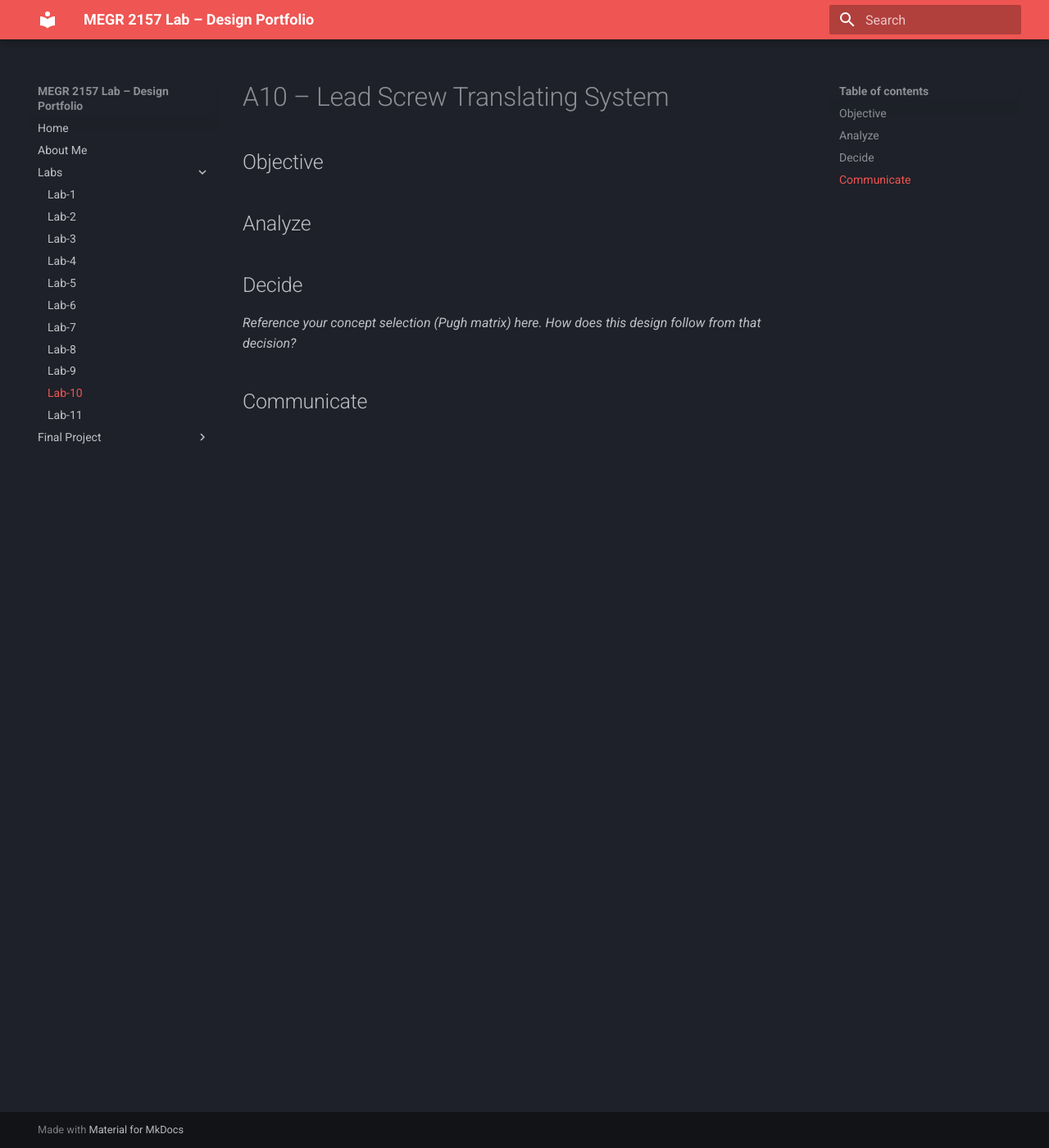
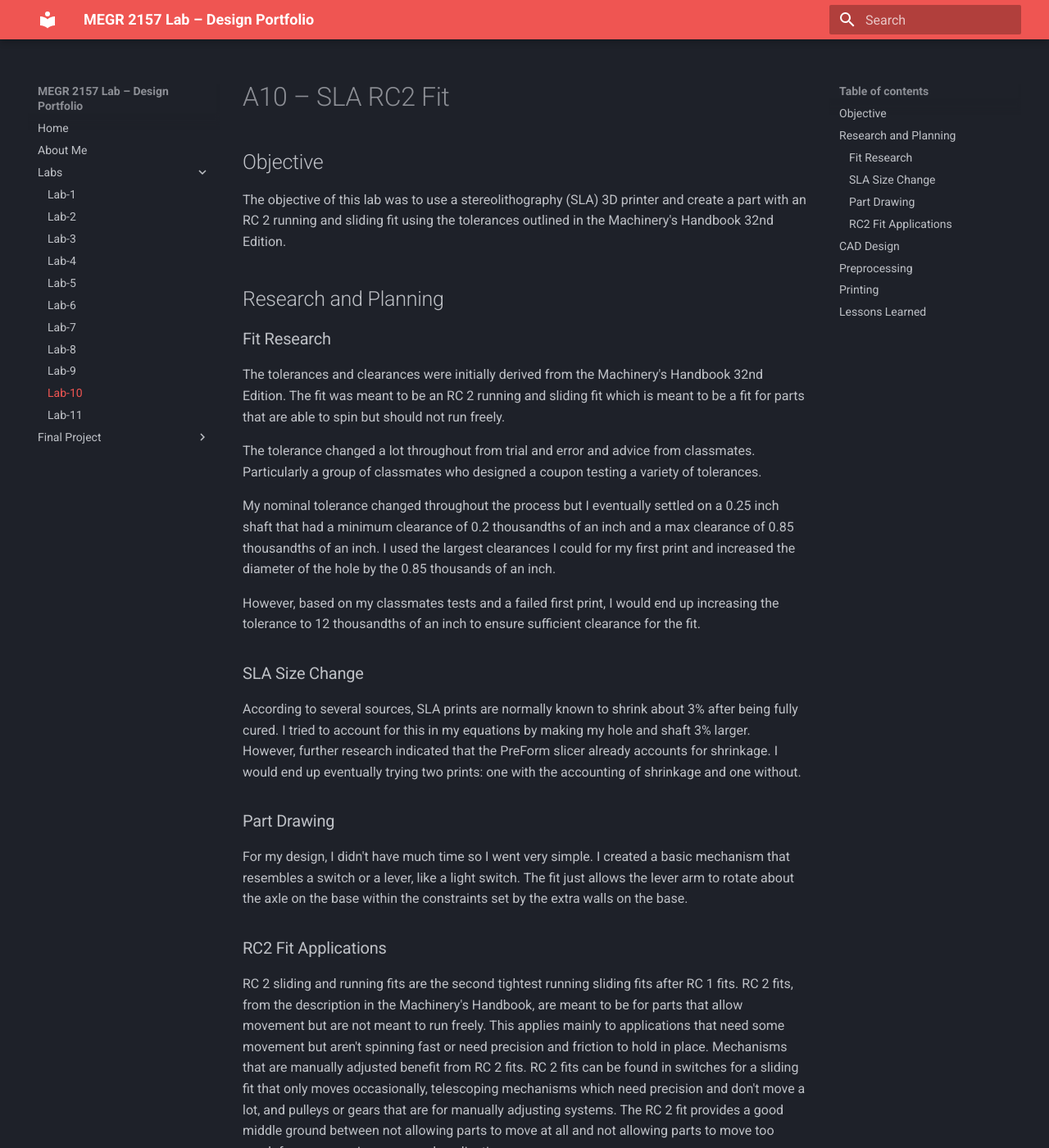
Before and after one commit to dheidenf-beep/DerekH-MEGR2157-LAB-Portfolio, an MkDocs documentation site: the page built from docs/Labs/L10/index.md, in a window 1280 px wide and 1400 px high. Shown: the whole window at 82% size. Built offline with MkDocs 1.6.1 and Material for MkDocs 9.7.7, drawn with Linux system fonts in a browser that asks for light colours; some of the changed text lies outside the part shown.

Commit message:
Revise lab report for SLA RC2 fit project
Updated the lab report to reflect the use of SLA 3D printing for an RC 2 fit, including research on tolerances, fit applications, and design considerations.

```diff
--- a/docs/Labs/L10/index.md
+++ b/docs/Labs/L10/index.md
@@ -1,12 +1,43 @@
-# A10 – Lead Screw Translating System
+# A10 – SLA RC2 Fit
 
 ## Objective
 
-
-## Analyze
+The objective of this lab was to use a stereolithography (SLA) 3D printer and create a part with an RC 2 running and sliding fit using the tolerances outlined in the Machinery's Handbook 32nd Edition.
 
 
-## Decide
-_Reference your concept selection (Pugh matrix) here. How does this design follow from that decision?_
+## Research and Planning
 
-## Communicate
+### Fit Research
+
+The tolerances and clearances were initially derived from the Machinery's Handbook 32nd Edition. The fit was meant to be an RC 2 running and sliding fit which is meant to be a fit for parts that are able to spin but should not run freely.
+
+The tolerance changed a lot throughout from trial and error and advice from classmates. Particularly a group of classmates who designed a coupon testing a variety of tolerances.
+
+My nominal tolerance changed throughout the process but I eventually settled on a 0.25 inch shaft that had a minimum clearance of 0.2 thousandths of an inch and a max clearance of 0.85 thousandths of an inch. I used the largest clearances I could for my first print and increased the diameter of the hole by the 0.85 thousands of an inch.
+
+However, based on my classmates tests and a failed first print, I would end up increasing the tolerance to 12 thousandths of an inch to ensure sufficient clearance for the fit.
+
+### SLA Size Change
+
+According to several sources, SLA prints are normally known to shrink about 3% after being fully cured. I tried to account for this in my equations by making my hole and shaft 3% larger. However, further research indicated that the PreForm slicer already accounts for shrinkage. I would end up eventually trying two prints: one with the accounting of shrinkage and one without.
+
+### Part Drawing
+
+For my design, I didn't have much time so I went very simple. I created a basic mechanism that resembles a switch or a lever, like a light switch. The fit just allows the lever arm to rotate about the axle on the base within the constraints set by the extra walls on the base.
+
+### RC2 Fit Applications
+
+RC 2 sliding and running fits are the second tightest running sliding fits after RC 1 fits. RC 2 fits, from the description in the Machinery's Handbook, are meant to be for parts that allow movement but are not meant to run freely. This applies mainly to applications that need some movement but aren't spinning fast or need precision and friction to hold in place. Mechanisms that are manually adjusted benefit from RC 2 fits. RC 2 fits can be found in switches for a sliding fit that only moves occasionally, telescoping mechanisms which need precision and don't move a lot, and pulleys or gears that are for manually adjusting systems. The RC 2 fit provides a good middle ground between not allowing parts to move at all and not allowing parts to move too much for more precise or manual applications.
+
+
+## CAD Design
+
+
+
+## Preprocessing
+
+
+## Printing
+
+
+## Lessons Learned
```
